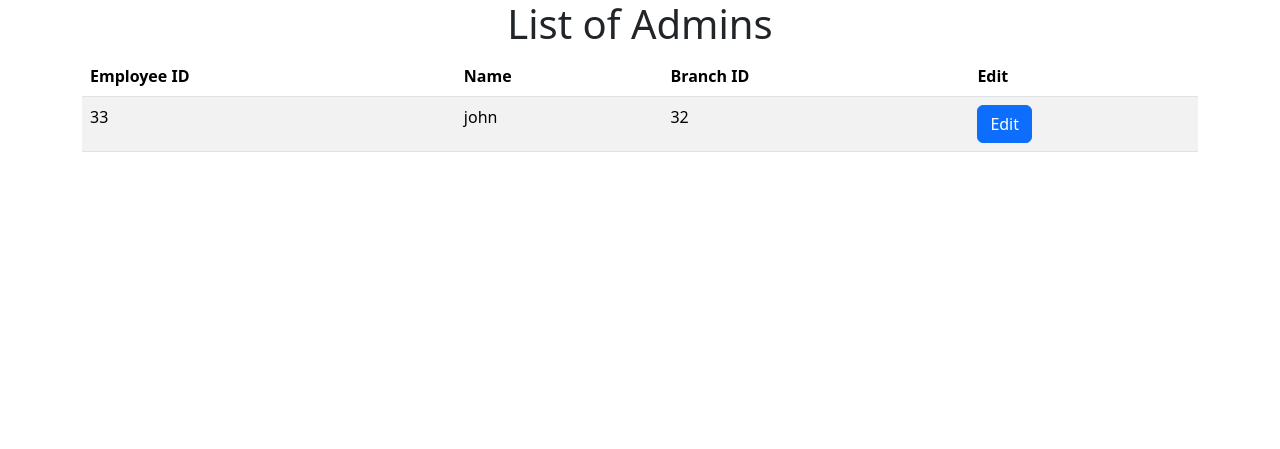
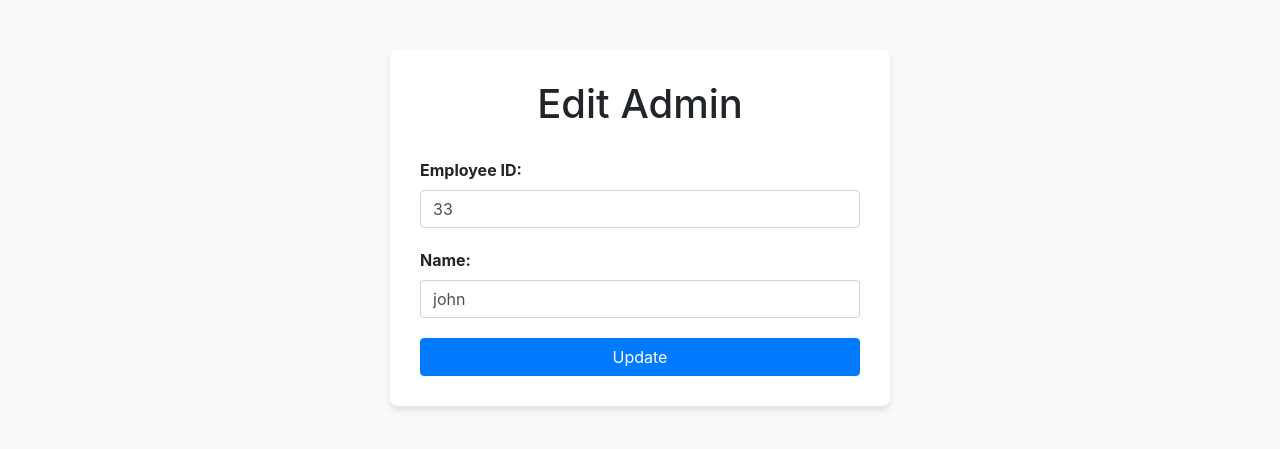
Before and after one commit to jessicathomas13/CPSC471, a PHP site: page /edit-admin.php in a window 1280 px wide. Shown: the top 449 px of the page. Run offline with PHP 8.4, Linux system fonts and the light colour scheme; a user stored in the database is signed in; data comes from the database, SQL or seed files in the repository; some libraries are stand-ins or nearby versions.

Commit message:
edit admin final

```diff
--- a/includes/edit-admin.php
+++ b/includes/edit-admin.php
@@ -1,69 +1,121 @@
 <?php
 session_start();
-error_reporting(E_ALL);
-ini_set('display_errors', 1);
 include('sqlconnect.php');
 
-$message = "";
-$admins = [];
-
-// Check if the user is logged in
+// Redirect if not logged in
 if (!isset($_SESSION['empid'])) {
-    header("Location: login.php"); // Redirect to login page if not logged in
+    header("Location: login.php");
     exit;
 }
 
-// Fetch all admin data for listing
-$sql = "SELECT * FROM admin";
-$result = mysqli_query($con, $sql);
-if ($result) {
-    while ($row = mysqli_fetch_assoc($result)) {
-        $admins[] = $row;
+$message = "";
+
+// Check if the right admin is editing the data
+if (isset($_GET['employee_id']) && $_GET['employee_id'] != $_SESSION['empid']) {
+    header("Location: all-admins.php");
+    exit;
+}
+
+$empid = $_SESSION['empid'];  // Fetch admin details for the logged-in user
+$name = $branchid = "";
+
+$query = "SELECT * FROM admin WHERE EmpID = ?";
+$stmt = $con->prepare($query);
+$stmt->bind_param("s", $empid);
+$stmt->execute();
+$result = $stmt->get_result();
+if ($admin = $result->fetch_assoc()) {
+    $name = $admin['Name'];
+    $branchid = $admin['BranchID'];
+} else {
+    $message = "Admin not found.";
+}
+
+// Handle post request to update admin details
+if ($_SERVER['REQUEST_METHOD'] == 'POST') {
+    $empid = $_POST['empid'];
+    $name = $_POST['name'];
+
+    if ($empid == $_SESSION['empid']) {
+        $updateQuery = "UPDATE admin SET EmpID=?, Name=? WHERE EmpID=?";
+        $stmt = $con->prepare($updateQuery);
+        $stmt->bind_param("sss", $empid, $name, $_SESSION['empid']);
+        if ($stmt->execute()) {
+            // Also update the all-admins.txt file
+            $lines = file('all-admins.txt');
+            foreach ($lines as $key => $line) {
+                list($fileEmpId) = explode(',', $line);
+                if (trim($fileEmpId) == $_SESSION['empid']) {
+                    $lines[$key] = "$empid,$name,$branchid\n";  // Keep the branch ID unchanged
+                    break;
+                }
+            }
+            file_put_contents('all-admins.txt', implode("", $lines));
+            $message = "Admin updated successfully. You will be redirected shortly";
+            echo $message;
+            header("Refresh: 2; URL=all-admins.php");
+            exit;
+            $_SESSION['empid'] = $empid;  // Update the session if the Employee ID changes
+        } else {
+            $message = "Error updating admin: " . $stmt->error;
+        }
+    } else {
+        $message = "You can only update your own data.";
     }
-} else {
-    $message = "Error fetching records: " . mysqli_error($con);
 }
 ?>
 
 <!DOCTYPE html>
 <html lang="en">
 <head>
-  <meta charset="UTF-8">
-  <meta http-equiv="X-UA-Compatible" content="IE=edge">
-  <meta name="viewport" content="width=device-width, initial-scale=1.0">
-  <title>List of Admins</title>
-  <link rel="stylesheet" href="css/bootstrap.min.css">
+    <meta charset="UTF-8">
+    <meta name="viewport" content="width=device-width, initial-scale=1.0">
+    <title>Edit Admin</title>
+    <link rel="stylesheet" href="https://stackpath.bootstrapcdn.com/bootstrap/4.5.2/css/bootstrap.min.css">
+    <style>
+        body {
+            background-color: #f8f9fa;
+            padding-top: 50px;
+        }
+        .container {
+            max-width: 500px;
+            background-color: #fff;
+            border-radius: 8px;
+            box-shadow: 0 4px 6px rgba(0, 0, 0, 0.1);
+            padding: 30px;
+        }
+        h1 {
+            text-align: center;
+            margin-bottom: 30px;
+        }
+        .form-group {
+            margin-bottom: 20px;
+        }
+        label {
+            font-weight: bold;
+        }
+        .btn-primary {
+            width: 100%;
+        }
+    </style>
 </head>
 <body>
-  <div class="container">
-    <h1 class="text-center">List of Admins</h1>
+<div class="container">
+    <h1>Edit Admin</h1>
     <?php if ($message): ?>
-        <div class="alert alert-danger"><?php echo $message; ?></div>
+        <div class="alert alert-info"><?php echo $message; ?></div>
     <?php endif; ?>
-    <table class="table table-striped">
-      <thead>
-        <tr>
-          <th>Employee ID</th>
-          <th>Name</th>
-          <th>Branch ID</th>
-          <th>Edit</th>
-        </tr>
-      </thead>
-      <tbody>
-        <?php foreach ($admins as $admin): ?>
-          <tr>
-            <td><?php echo htmlspecialchars($admin['EmpID']); ?></td>
-            <td><?php echo htmlspecialchars($admin['Name']); ?></td>
-            <td><?php echo htmlspecialchars($admin['BranchID']); ?></td>
-            <td>
-              <?php if ($_SESSION['empid'] == $admin['EmpID']): ?>
-                <a href="edit-admin.php?employee_id=<?php echo htmlspecialchars($admin['EmpID']); ?>" class="btn btn-primary">Edit</a>
-              <?php endif; ?>
-            </td>
-          </tr>
-        <?php endforeach; ?>
-      </tbody>
-    </table>
-  </div>
+    <form method="POST">
+        <div class="form-group">
+            <label for="empid">Employee ID:</label>
+            <input type="text" class="form-control" id="empid" name="empid" value="<?php echo htmlspecialchars($empid); ?>" required>
+        </div>
+        <div class="form-group">
+            <label for="name">Name:</label>
+            <input type="text" class="form-control" id="name" name="name" value="<?php echo htmlspecialchars($name); ?>" required>
+        </div>
+        <button type="submit" class="btn btn-primary">Update</button>
+    </form>
+</div>
 </body>
 </html>
```
